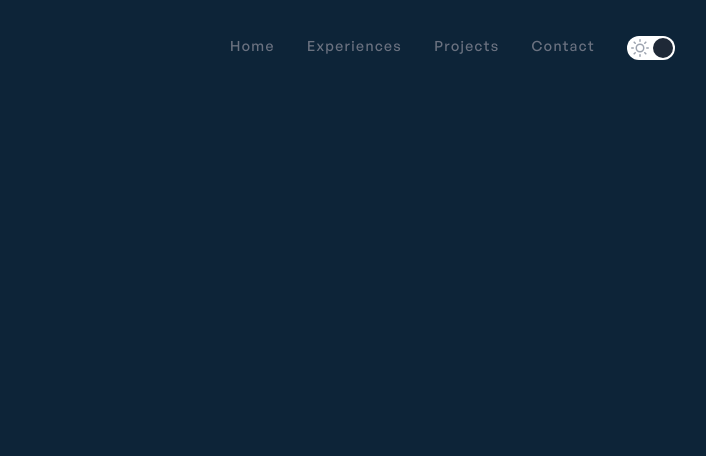
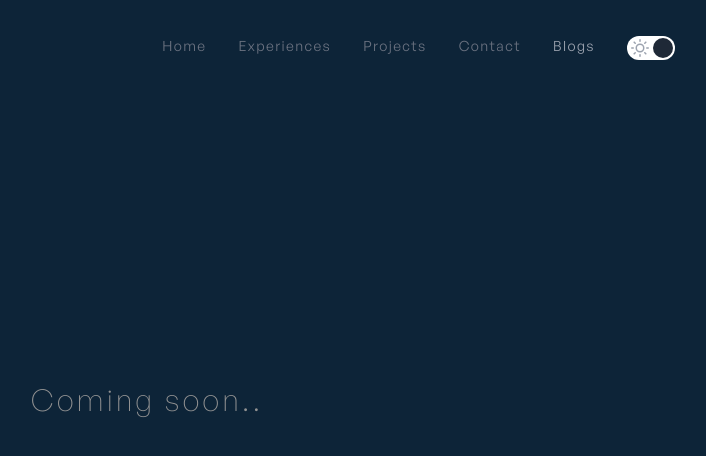
Before and after one commit to devrob-go/react-portfolio, a React (Create React App) app: page /blogs in a window 1280 px wide. Shown: the top 456 px of the page, without its empty margins (493-1199 px from the left). Built offline with nearby package versions, Linux system fonts and the light colour scheme.

Commit message:
feat: added blog page and fixed minor issue

```diff
--- a/package.json
+++ b/package.json
@@ -1,5 +1,6 @@
 {
 	"name": "react-tailwindcss-portfolio",
+	"homepage": "https://dev-rob.com",
 	"version": "0.1.0",
 	"private": true,
 	"dependencies": {
--- a/src/App.js
+++ b/src/App.js
@@ -8,6 +8,7 @@ import UseScrollToTop from './hooks/useScrollToTop';
 
 const Experiences = lazy(() => import('./pages/Experiences'));
 const Contact = lazy(() => import('./pages/Contact.jsx'));
+const Blogs = lazy(() => import('./pages/Blogs.jsx'));
 const Home = lazy(() => import('./pages/Home'));
 const Projects = lazy(() => import('./pages/Projects'));
 const ProjectSingle = lazy(() => import('./pages/ProjectSingle.jsx'));
@@ -31,6 +32,7 @@ function App() {
 							/>
 
 							<Route path="contact" element={<Contact />} />
+							<Route path="blogs" element={<Blogs />} />
 						</Routes>
 					</Suspense>
 				</Router>
--- a/src/assets/css/App.css
+++ b/src/assets/css/App.css
@@ -260,3 +260,57 @@ body {
   99.99% {margin-top:0px;}
   100% {margin-top:-270px;}
 }
+
+.text-shine {
+	position: absolute;
+	top: 50%;
+	left: 50%;
+	transform: translate(-50%, -50%);
+	padding: 12px 48px;
+	background: linear-gradient(to right, #929292 0, #fff 10%, #929292 20%);
+	background-position: 0;
+	background-clip: text;
+	-webkit-background-clip: text;
+	-webkit-text-fill-color: transparent;
+	animation: shine 8s infinite linear;
+	animation-fill-mode: forwards;
+	-webkit-text-size-adjust: none;
+	text-decoration: none;
+	white-space: nowrap;
+}
+
+@-moz-keyframes shine {
+	0% {
+		background-position: 0;
+	}
+	60%, 100% {
+		background-position: 280px;
+	}
+}
+
+@-webkit-keyframes shine {
+	0% {
+		background-position: 0;
+	}
+	60%, 100% {
+		background-position: 280px;
+	}
+}
+
+@-o-keyframes shine {
+	0% {
+		background-position: 0;
+	}
+	60%, 100% {
+		background-position: 280px;
+	}
+}
+
+@keyframes shine {
+	0% {
+		background-position: 0;
+	}
+	60%, 100% {
+		background-position: 280px;
+	}
+}
--- a/src/assets/css/main.css
+++ b/src/assets/css/main.css
@@ -1115,6 +1115,10 @@ video {
   --tw-text-opacity: 1;
   color: rgb(255 255 255 / var(--tw-text-opacity, 1));
 }
+.text-gray-300 {
+  --tw-text-opacity: 1;
+  color: rgb(209 213 219 / var(--tw-text-opacity, 1));
+}
 .opacity-0 {
   opacity: 0;
 }
@@ -1367,6 +1371,10 @@ video {
   --tw-text-opacity: 1;
   color: rgb(255 255 255 / var(--tw-text-opacity, 1));
 }
+.dark\:text-gray-200:is(.dark *) {
+  --tw-text-opacity: 1;
+  color: rgb(229 231 235 / var(--tw-text-opacity, 1));
+}
 .dark\:placeholder\:text-gray-600:is(.dark *)::placeholder {
   --tw-text-opacity: 1;
   color: rgb(75 85 99 / var(--tw-text-opacity, 1));
--- /dev/null
+++ b/src/components/blogs/BlogPage.jsx
@@ -0,0 +1,31 @@
+import { motion } from 'framer-motion';
+
+const Blogs = () => {
+    return (
+        <motion.section
+            initial={{ opacity: 0 }}
+            animate={{ opacity: 1 }}
+            transition={{ ease: 'easeInOut', duration: 0.9, delay: 0.2 }}
+            className="flex flex-col md:flex-row w-full min-h-screen justify-center items-center -mt-32"
+        >
+            <div className='w-full mt-48 lg:mt-0 xl:w-8/12 flex flex-wrap lg:flex-row xl:flex-row items-center justify-center'>
+                <div className="w-full lg:w-2/3 xl:w-2/3 pl-4 text-center">
+                    <motion.h1
+                        initial={{ opacity: 0 }}
+                        animate={{ opacity: 1 }}
+                        transition={{
+                            ease: 'easeInOut',
+                            duration: 0.9,
+                            delay: 0.1,
+                        }}
+                        className="font-thin text-shine tracking-widest text-3xl text-gray-700 dark:text-gray-400"
+                    >
+                        Coming soon..
+                    </motion.h1>
+                </div>
+            </div>
+        </motion.section>
+    );
+};
+
+export default Blogs;
--- a/src/components/home/Home.jsx
+++ b/src/components/home/Home.jsx
@@ -4,7 +4,7 @@ import { motion } from 'framer-motion';
 import profileImage from '../../assets/images/profile.jpg';
 import AppFooter from '../shared/Socials';
 
-const AppBanner = () => {
+const Home = () => {
 	return (
 		<motion.section
 			initial={{ opacity: 0 }}
@@ -112,4 +112,4 @@ const AppBanner = () => {
 	);
 };
 
-export default AppBanner;
+export default Home;
--- a/src/components/reusable/TextRotation.jsx
+++ /dev/null
@@ -1,39 +0,0 @@
-// File: TextSlider.jsx
-import React, { useState, useEffect } from "react";
-
-const TextSlider = () => {
-    const words = ["Developer", "Engineer", "Thinker"];
-    const [currentIndex, setCurrentIndex] = useState(0);
-    const [previousIndex, setPreviousIndex] = useState(null);
-
-    useEffect(() => {
-        const interval = setInterval(() => {
-            setPreviousIndex(currentIndex);
-            setCurrentIndex((prevIndex) => (prevIndex + 1) % words.length);
-        }, 3000); // Change every 3 seconds
-        return () => clearInterval(interval);
-    }, [currentIndex]);
-
-    return (
-        <div className="flex flex-col items-center justify-center h-32">
-            <div className="relative h-10 overflow-hidden">
-                {words.map((word, index) => (
-                    <div
-                        key={index}
-                        className={`text-3xl text-white font-medium transition-transform duration-700 ease-in-out
-                            ${index === currentIndex
-                                ? "relative translate-y-0 opacity-100"
-                                : index === previousIndex
-                                    ? "absolute -translate-y-full opacity-100"
-                                    : "absolute translate-y-full opacity-0"
-                            }`}
-                    >
-                        {word}
-                    </div>
-                ))}
-            </div>
-        </div>
-    );
-};
-
-export default TextSlider;
--- a/src/components/shared/Header.jsx
+++ b/src/components/shared/Header.jsx
@@ -14,6 +14,7 @@ const AppHeader = () => {
 		{ name: "Experiences", path: "/experiences" },
 		{ name: "Projects", path: "/projects" },
 		{ name: "Contact", path: "/contact" },
+		{ name: "Blogs", path: "/blogs" },
 	];
 
 	function toggleMenu() {
@@ -76,7 +77,7 @@ const AppHeader = () => {
 				</div>
 				<div className="sm:flex sm:justify-between sm:items-center absolute lg:relative xl:relative top-[30px] lg:top-0 right-0">
 					{/* Header links large screen */}
-					<div className="font-general-medium hidden m-0 sm:ml-4 mt-2 sm:mt-1 sm:flex p-5 sm:p-0 justify-right items-right shadow-lg sm:shadow-none">
+					<div className="font-normal hidden m-0 sm:ml-4 mt-2 sm:mt-1 sm:flex p-5 sm:p-0 justify-right items-right shadow-lg sm:shadow-none">
 						{navLinks.map((link) => (
 							<NavLink
 							key={link.path}
--- /dev/null
+++ b/src/pages/Blogs.jsx
@@ -0,0 +1,11 @@
+import BlogPage from '../components/blogs/BlogPage';
+
+const Blogs = () => {
+	return (
+		<div className="container mx-auto">
+			<BlogPage></BlogPage>
+		</div>
+	);
+};
+
+export default Blogs;
--- a/src/pages/Home.jsx
+++ b/src/pages/Home.jsx
@@ -1,9 +1,9 @@
-import AppBanner from '../components/home/Home';
+import HomePage from '../components/home/Home';
 
 const Home = () => {
 	return (
 		<div className="container mx-auto">
-			<AppBanner></AppBanner>
+			<HomePage></HomePage>
 		</div>
 	);
 };
```
